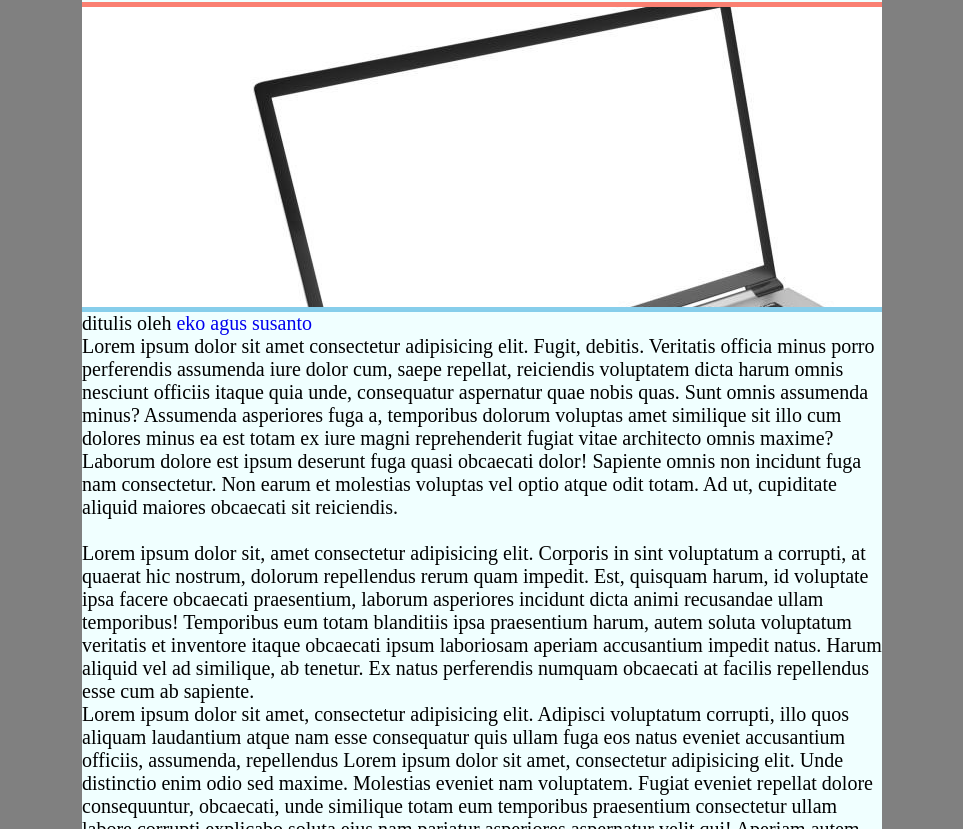
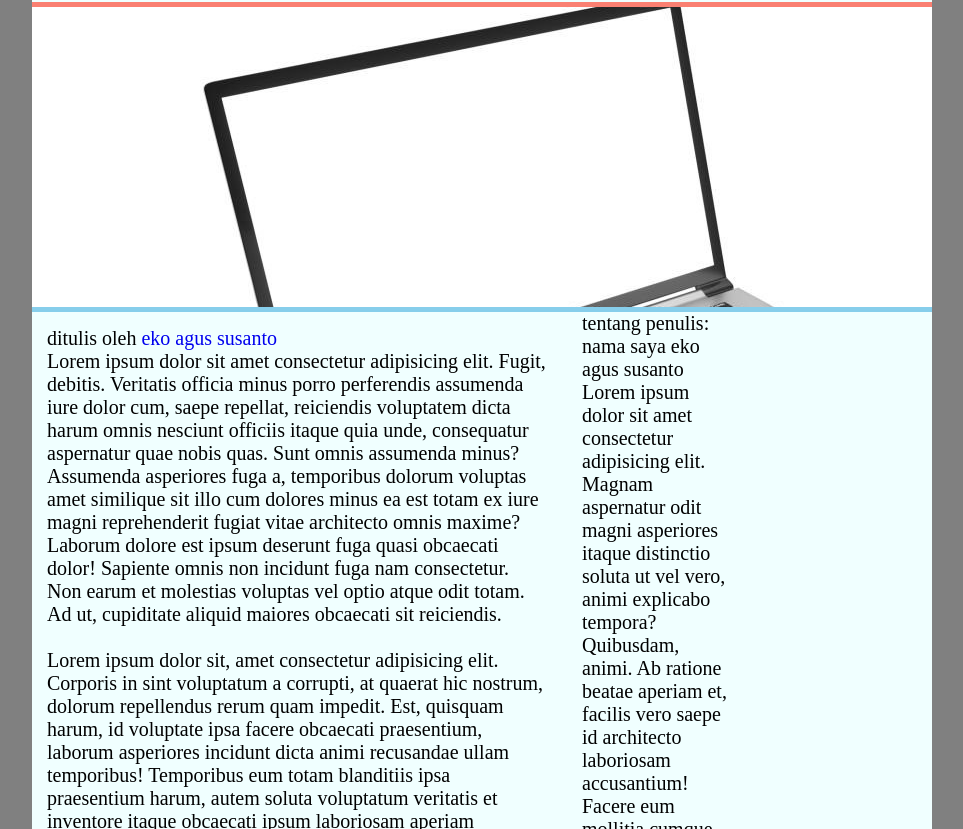
Before and after one commit to echointhemind/project-1, a plain HTML site: page index.html in a window 1280 px wide. Shown: the part 123-952 px from the top of the page, without its empty margins (158-1121 px from the left). Drawn offline with Linux system fonts and the light colour scheme.

Commit message:
penambahan float

```diff
--- a/index.html
+++ b/index.html
@@ -18,7 +18,8 @@
             </ul>
         </div>
         <div class="hero"></div>
-        <div class="konten">
+        <div class="main">
+          <div class="konten">
             <p>
                 ditulis oleh <a href="#">eko agus susanto</a>
             </p>
@@ -29,9 +30,19 @@
                 Lorem ipsum dolor sit, amet consectetur adipisicing elit. Corporis in sint voluptatum a corrupti, at quaerat hic nostrum, dolorum repellendus rerum quam impedit. Est, quisquam harum, id voluptate ipsa facere obcaecati praesentium, laborum asperiores incidunt dicta animi recusandae ullam temporibus! Temporibus eum totam blanditiis ipsa praesentium harum, autem soluta voluptatum veritatis et inventore itaque obcaecati ipsum laboriosam aperiam accusantium impedit natus. Harum aliquid vel ad similique, ab tenetur. Ex natus perferendis numquam obcaecati at facilis repellendus esse cum ab sapiente.
             </p>
             <p>Lorem ipsum dolor sit amet, consectetur adipisicing elit. Adipisci voluptatum corrupti, illo quos aliquam laudantium atque nam esse consequatur quis ullam fuga eos natus eveniet accusantium officiis, assumenda, repellendus Lorem ipsum dolor sit amet, consectetur adipisicing elit. Unde distinctio enim odio sed maxime. Molestias eveniet nam voluptatem. Fugiat eveniet repellat dolore consequuntur, obcaecati, unde similique totam eum temporibus praesentium consectetur ullam labore corrupti explicabo soluta eius nam pariatur asperiores aspernatur velit qui! Aperiam autem, deserunt modi iusto reiciendis vel architecto quisquam quos in, perspiciatis doloribus minima laudantium quo impedit dolore unde animi eum consectetur obcaecati ipsa ad magnam asperiores tempore optio! Laudantium qui beatae in. Vel, veniam officia neque accusantium, itaque maxime omnis rerum ut autem distinctio facilis id veritatis, odio esse vitae pariatur! Maxime recusandae quisquam fuga veritatis!</p>
+        </div>
+            <div class="sidebar">
+                <p class="tentang">tentang penulis:</p>
+                <p class="nama">nama saya eko agus susanto</p>
+                <p class="keterangan">Lorem ipsum dolor sit amet consectetur adipisicing elit. Magnam aspernatur odit magni asperiores itaque distinctio soluta ut vel vero, animi explicabo tempora? Quibusdam, animi. Ab ratione beatae aperiam et, facilis vero saepe id architecto laboriosam accusantium! Facere eum mollitia cumque doloribus vel sequi ut inventore ratione quaerat. Maiores, nostrum impedit.</p>
+            </div>
 
 
+
+          <div class="clear"></div>
         </div>
+
+
         <div class="footer">
             <p>website ini dibuat pada tahun 2024</p>
         </div>
--- a/style.css
+++ b/style.css
@@ -11,7 +11,7 @@ body{background-color: gray;}
 
 
 .container{
-    width: 800px;
+    width: 900px;
     margin: auto;
     margin-top: -30px;
     background-color: azure;
@@ -75,3 +75,23 @@ body{background-color: gray;}
     color: red;
     line-height:50px ;
 }
+
+
+.main{
+    width: 700px;
+}
+
+.main .konten{
+    width: 500px;
+    margin: 15px;
+    float:left;
+    box-sizing: border-box;
+}
+ .main .sidebar{
+    width: 150px;
+    float: right;
+
+}
+.clear{
+    clear: both;
+}
```
